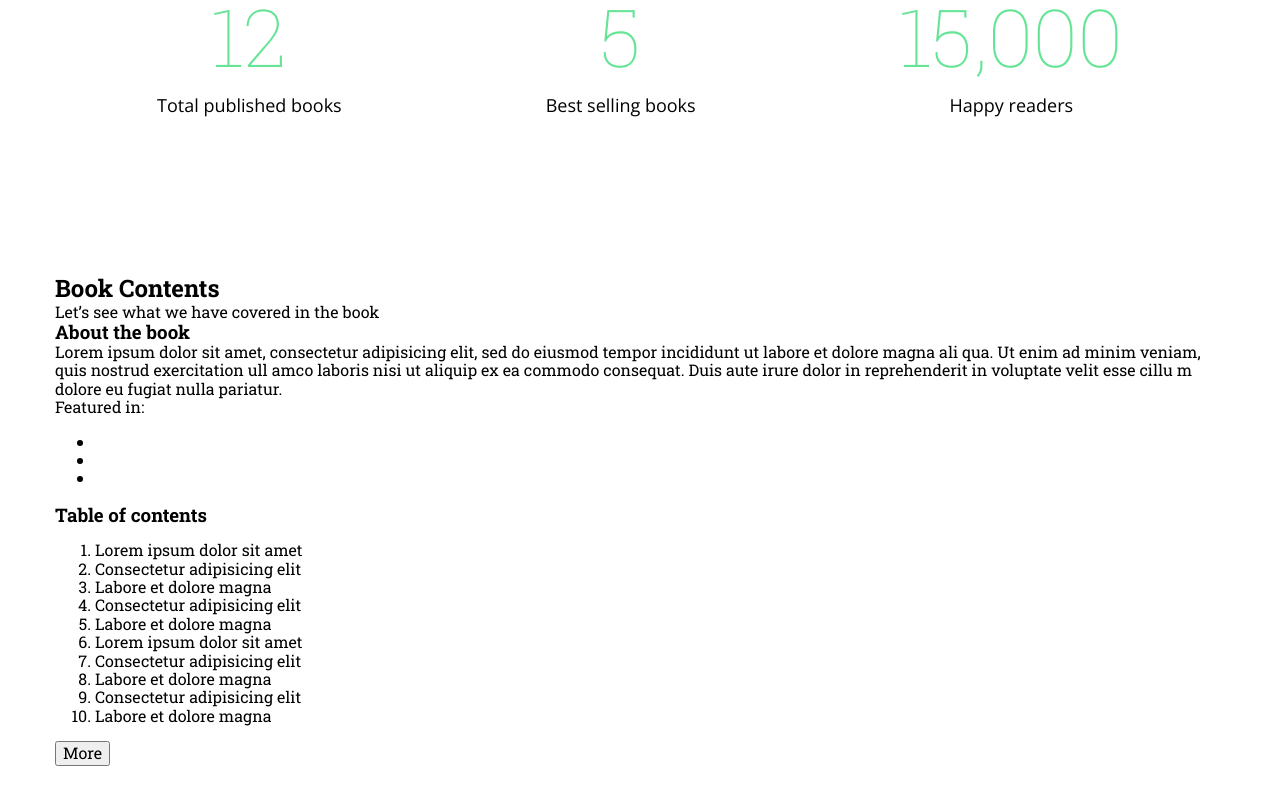
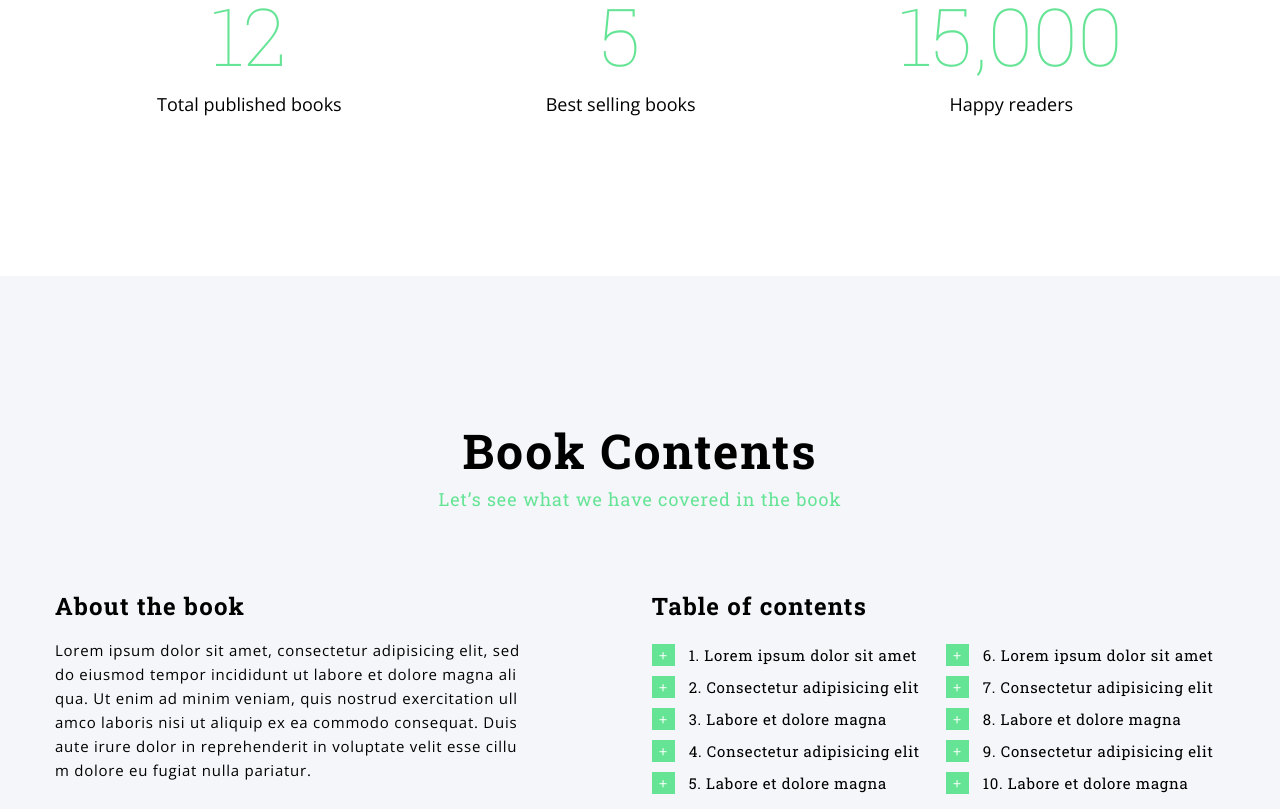
Before and after one commit to Aleksey1103/Bukee, a website: page src/views/index.html in a window 1280 px wide. Shown: the part 1930-2739 px from the top of the page. Before the commit the page ends 2696 px from the top, so only its background shows below. Drawn offline with nearby package versions, Linux system fonts and the light colour scheme; files that its build step writes are made by us from their sources; files whose address does not match are found by name.

Commit message:
styling btn "more", social links

```diff
--- a/src/styles/main.scss
+++ b/src/styles/main.scss
@@ -7,14 +7,23 @@
 
 $light-color:#fff;
 $accent-color:#65e496;
+$bg-light-color: #f5f6fa;
+$bg-dark-color: #44444f;
 
 h1, h2, h3, h4, p {
     padding: 0;
     margin: 0;
 }
 
+h3 {
+    font-size: 24px;
+    letter-spacing: 1.2px;
+}
+
 body {
    font-family: 'Roboto Slab', serif;
+   font-size: 15px;
+   line-height: 24px;
 }
 
 .wrap {
@@ -27,7 +36,7 @@ body {
     background-repeat: no-repeat;
     background-size: cover;
     color:$light-color;
-    padding-bottom: 161px;
+    padding-bottom: 162px;
 }
 
 .header {
@@ -36,8 +45,8 @@ body {
     align-items: center;
     max-width: 1170px;
     margin: 0 auto;
-    padding-top: 38px;
-    padding-bottom: 166px;
+    padding-top: 33px;
+    padding-bottom: 163px;
     &__logo {
         display: block;
         width: 137px;
@@ -49,9 +58,10 @@ body {
         display: flex;
         justify-content: flex-end;
         font-family: 'Open Sans', serif;
+        margin-top: 20px;
         &__item {
-            margin-left: 22px;
-            padding-bottom: 5px;
+            margin-left: 26px;
+            padding-bottom: 3px;
             border-bottom: 3px solid transparent;
             transition: .3s;
             &:hover {
@@ -75,25 +85,24 @@ body {
         font-family: 'Open Sans', serif;
         font-size: 18px;
         letter-spacing: 0.85px;
-        margin-bottom: 30px;
-        margin-left: 3px;
-        margin-top: 1px;
+        margin-bottom: 43px;
+        margin-left: 2px;
     }
     &__name_top {
-        margin-top: 17px;
-        margin-bottom: 19px;
-        margin-left: 0;
+        margin-top: 15px;
+        margin-bottom: 33px;
+        margin-left: 0px;
     }
     &__title {
         font-size: 48px;
         font-weight: 700;
         letter-spacing: 1.8px;
-        margin-bottom: 40px;
+        margin-bottom: 38px;
         span {
             display: block;
             font-size: 18px;
-            color:$accent-color;
-            margin-top: 11px;
+            color: $accent-color;
+            margin-top: 24px;
             letter-spacing: 0.9px;
         }
     }
@@ -106,22 +115,26 @@ body {
     }
     &__btn {
         display: block;
-        background-color:$accent-color;
-        color:$light-color;
+        background-color: $accent-color;
+        color: $light-color;
+        font-size: 18px;
         text-decoration: none;
         text-align: center;
         max-width: 250px;
         border-radius: 3px;
         margin-top: 47px;
-        padding: 15px 0;
-        letter-spacing: 1.6px;
-        margin-bottom: 19px;
+        padding: 12px 0;
+        letter-spacing: 0.75px;
+        margin-bottom: 16px;
+        &_biography {
+            max-width: 236px;
+        }
     }
     small {
         font-family: 'Open Sans', serif;
         font-weight: 400;
         font-style: italic;
-        letter-spacing: 0.2px;
+        letter-spacing: 0.6px;
     }
 }
 
@@ -139,7 +152,23 @@ body {
 }
 
 .page {
-    padding: 160px 0 0 0;
+    padding: 160px 0 160px 0;
+    &_gray {
+        background-color: $bg-light-color;
+        padding: 163px 0 254px 0;
+    }
+    &__title {
+        font-size: 48px;
+        text-align: center;
+        letter-spacing: 2px;
+        margin-bottom: 24px;
+    }
+    &__subtitle {
+        color: $accent-color;
+        text-align: center;
+        font-size: 18px;
+        letter-spacing: 0.9px;
+    }
 }
 
 .block-author {
@@ -163,7 +192,7 @@ body {
 .block-counter {
     display: flex;
     justify-content: space-around;
-    margin-top: 180px;
+    margin-top: 211px;
     p {
         font-family: 'Open Sans', serif;
         font-size: 18px;
@@ -174,7 +203,94 @@ body {
             font-size: 80px;
             font-weight: 100;
             color: $accent-color;
-            margin-bottom: 13px;
+            margin-bottom: 45px;
         }
     }
 }
+
+.block-about {
+    display: flex;
+    justify-content: space-between;
+    margin-top: 83px;
+    h3 {
+        margin-bottom: 20px;
+    }
+    p {
+        font-family: 'Open Sans', serif;
+        letter-spacing: 0.75px;
+    }
+    &-text {
+        flex-basis: 41%;
+        &__social {
+            display: flex;
+            margin-top: 30px;
+            margin-left: 1px;
+            p {
+                font-family: 'Roboto Slab', serif;
+                font-size: 18px;
+                font-weight: 700;
+                letter-spacing: 1px;
+                margin-right: 8px;
+            }
+            ul {
+                list-style-type: none;
+                display: flex;
+                color: $accent-color;
+                margin: 1px 0 0 0;
+                padding: 0;
+                &>li {
+                    a {
+                        font-size: 20px;
+                        color: $accent-color;
+                        margin-left: 14px;
+                    }
+                }
+            }
+        }
+    }
+    &-table {
+        flex-basis: 49%;
+        &__list {
+            margin: 25px 0 0 0;
+            padding: 0;
+            counter-reset: list;
+            column-count: 2;
+            &>li {
+                counter-increment: list;
+                list-style-type: none;
+                position: relative;
+                padding-left: 37px;
+                margin-bottom: 8px;
+                letter-spacing: 0.7px;
+                &::before {
+                    content: counter(list) ". ";
+                }
+                &::after {
+                    content: '+';
+                    position: absolute;
+                    left: 0;
+                    top: 1px;
+                    font-family: 'Open Sans', serif;
+                    font-size: 15px;
+                    line-height: 22px;
+                    background-color:$accent-color;
+                    color: $light-color;
+                    padding: 0px 7px;
+                    margin-bottom: 10px;
+                }
+            }
+        }
+    }
+    &__btn {
+        border: none;
+        outline: none;
+        background-color: $accent-color;
+        color: $light-color;
+        font-size: 18px;
+        letter-spacing: 0.9px;
+        padding: 13px 42px 17px 45px;
+        border-radius: 3px;
+        margin-left: 2px;
+        margin-top: 27px;
+    }
+}
--- a/src/views/index.html
+++ b/src/views/index.html
@@ -17,6 +17,7 @@
 		<link rel="apple-touch-icon" sizes="144x144" href="./img/favicons/apple-touch-icon-144x144.png">
 		<link rel="apple-touch-icon" sizes="180x180" href="./img/favicons/apple-touch-icon-180x180.png">
 		<link href="https://fonts.googleapis.com/css?family=Open+Sans:400,400i|Roboto+Slab:100,400,700" rel="stylesheet">
+		<link rel="stylesheet" href="https://use.fontawesome.com/releases/v5.8.1/css/all.css" integrity="sha384-50oBUHEmvpQ+1lW4y57PTFmhCaXp0ML5d60M1M7uH2+nqUivzIebhndOJK28anvf" crossorigin="anonymous">
 		<link rel="stylesheet" href="./styles/main.css">
 	</head>
 	<body>
@@ -61,7 +62,7 @@
 						<h2 class="block-text__title">Emma Anderson<span>A room without books is like a body without a soul</span></h2>
 						<p class="block-text__description">Lorem ipsum dolor sit amet, consectetur adipisicing elit, sed do eiusmod tempor incididunt ut labore et dolore magna aliqua. Ut enim ad minim veniam, quis nostrud exercitation ullamco laboris nisi ut aliquip ex ea commodo consequat.</p>
 						<p class="block-text__description">Duis aute irure dolor in reprehenderit in voluptate velit esse cillum dolore eu fugiat nulla pariatur. Excepteur sint occaecat cupidatat non proident, sunt in culpa qui officia deserunt mollit anim id est laborum. Sed ut</p>
-						<a href="#" class="block-text__btn">Read full biography</a>
+						<a href="#" class="block-text__btn block-text__btn_biography">Read full biography</a>
 					</div>
 					<div class="block-ava">
 						<svg class="block-ava__svg" width="435" height="558">
@@ -81,26 +82,26 @@
 				</div>
 			</div>
 		</div>
-		<div class="page">
+		<div class="page page_gray">
 			<div class="wrap">
 				<h2 class="page__title">Book Contents</h2>
 				<p class="page__subtitle">Let’s see what we have covered in the book</p>
 				<div class="block-about">
-					<div class="">
+					<div class="block-about-text">
 						<h3 class="">About the book</h3>
 						<p>Lorem ipsum dolor sit amet, consectetur adipisicing elit, sed do eiusmod tempor incididunt ut labore et dolore magna ali qua. Ut enim ad minim veniam, quis nostrud exercitation ull amco laboris nisi ut aliquip ex ea commodo consequat. Duis aute irure dolor in reprehenderit in voluptate velit esse cillu m dolore eu fugiat nulla pariatur.</p>
-						<div class="">
+						<div class="block-about-text__social">
 							<p>Featured in:</p>
 							<ul>
-								<li><a href="#" class=""></a></li>
-								<li><a href="#" class=""></a></li>
-								<li><a href="#" class=""></a></li>
+								<li><a href="#" class=""><i class="fab fa-stack-overflow"></i></a></li>
+								<li><a href="#" class=""><i class="fab fa-amazon"></i></a></li>
+								<li><a href="#" class=""><i class="fab fa-sass"></i></a></li>
 							</ul>
 						</div>
 					</div>
-					<div class="">
-						<h3 class="">Table of contents</h3>
-						<ol class="">
+					<div class="block-about-table">
+						<h3>Table of contents</h3>
+						<ol class="block-about-table__list">
 						   <li class="">Lorem ipsum dolor sit amet</li>
 						   <li class="">Consectetur adipisicing elit</li>
 						   <li class="">Labore et dolore magna</li>
@@ -112,7 +113,7 @@
 						   <li class="">Consectetur adipisicing elit</li>
 						   <li class="">Labore et dolore magna</li>
 						</ol>
-						<button>More</button>
+						<button class="block-about__btn">More</button>
 					</div>
 				</div>
 			</div>
```
